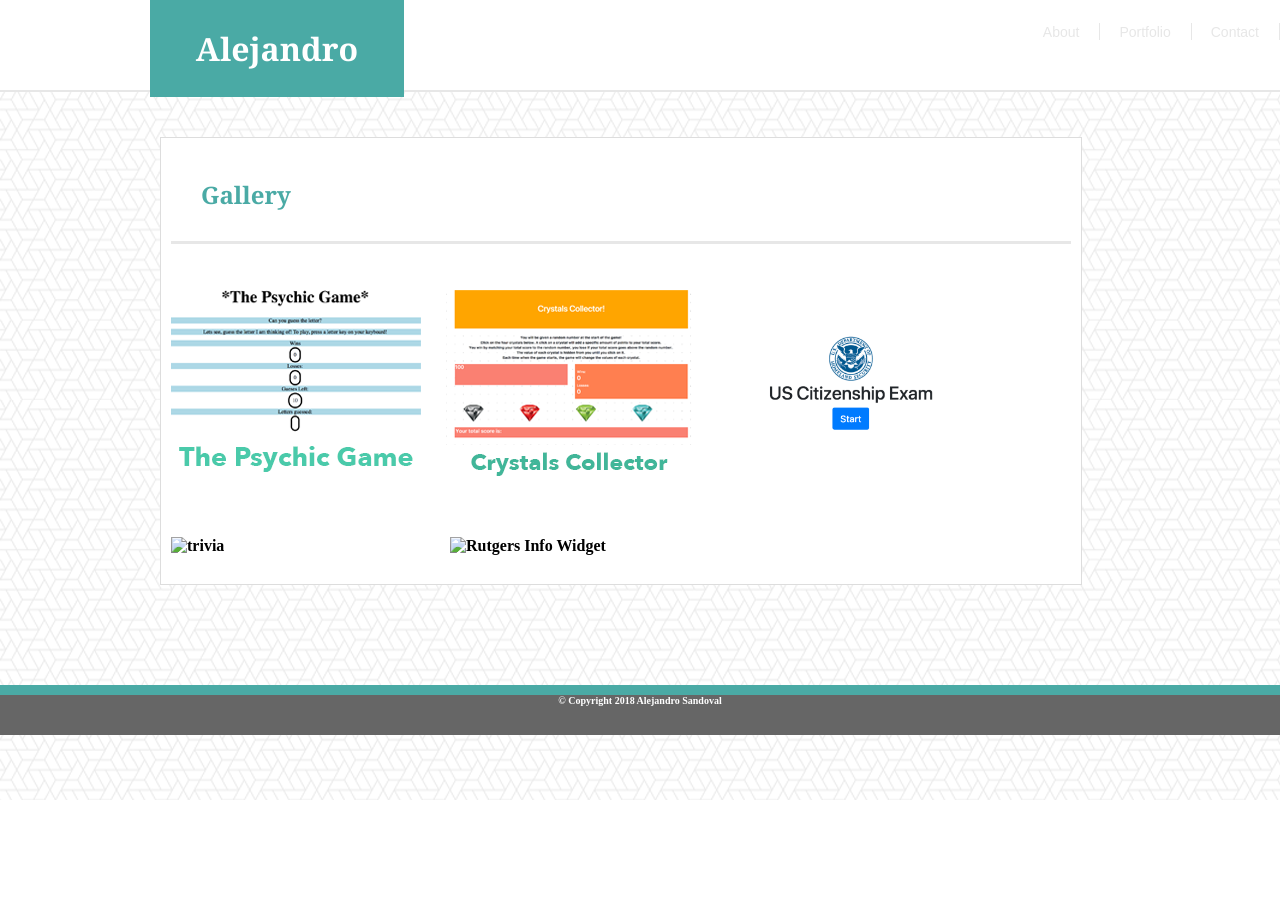
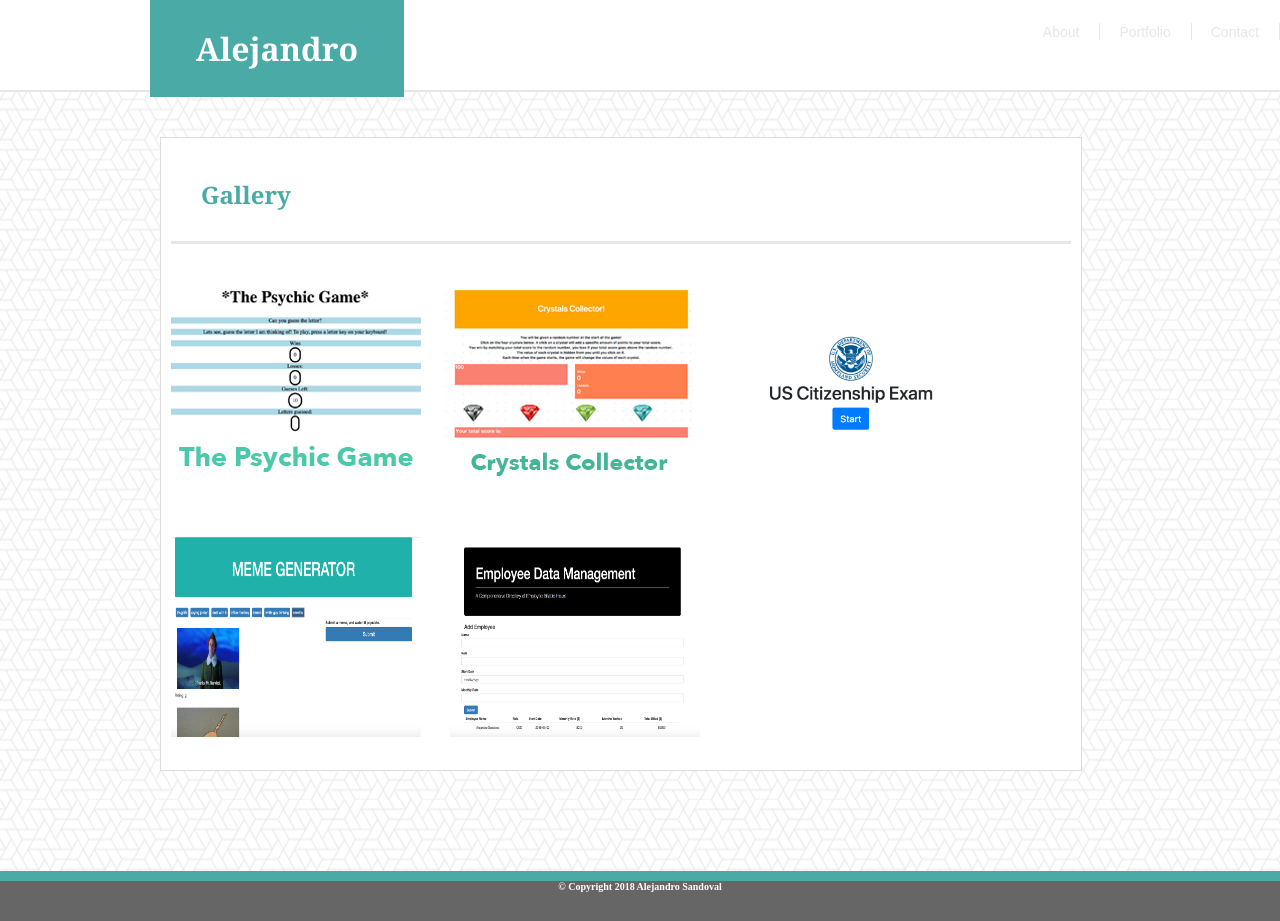
Before and after one commit to a2sandoval/Responsive-Portfolio, a plain HTML site: page portfolio.html in a window 1280 px wide. Before the commit the page ends 800 px from the top, so only its background shows below. Drawn offline with Linux system fonts and the light colour scheme.

Commit message:
added two projects to the portfolio

```diff
--- a/portfolio.html
+++ b/portfolio.html
@@ -57,11 +57,15 @@
                     </div>
 
                 <div class="Photo">
-                    <img src="images/trivia.png" height="200" width="250" alt="trivia">
+                    <a href="https://a2sandoval.github.io/GifTastic/">
+                    <img src="images/memes.png" height="200" width="250" alt="meme generator">
+                    </a>
                 </div>
 
                 <div class="Photo">
-                    <img src="images/rutgers.png" height="200" width="250" alt="Rutgers Info Widget">
+                    <a href="https://a2sandoval.github.io/Billable-Hours/">
+                    <img src="images/hours.png" height="200" width="250" alt="Rutgers Info Widget">
+                    </a>
                 </div>
 
         </div>
```
Also changed, not shown: images/hours.png (added), images/memes.png (added), 2 other files.
